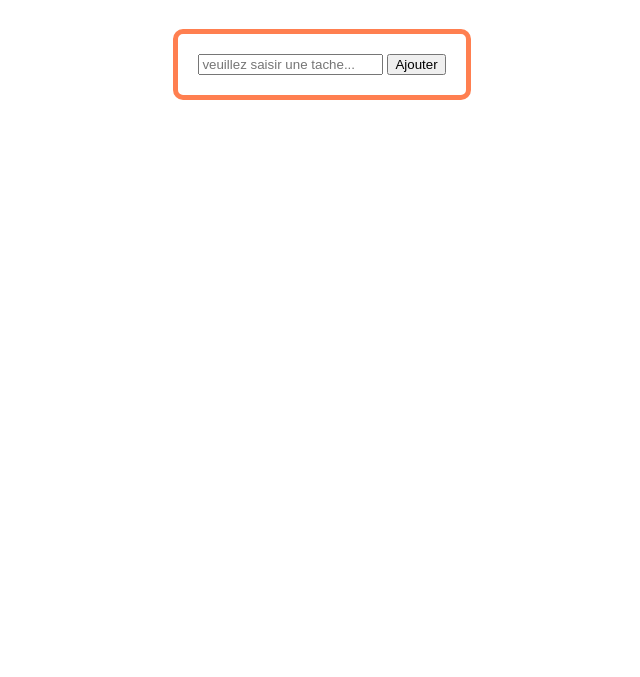
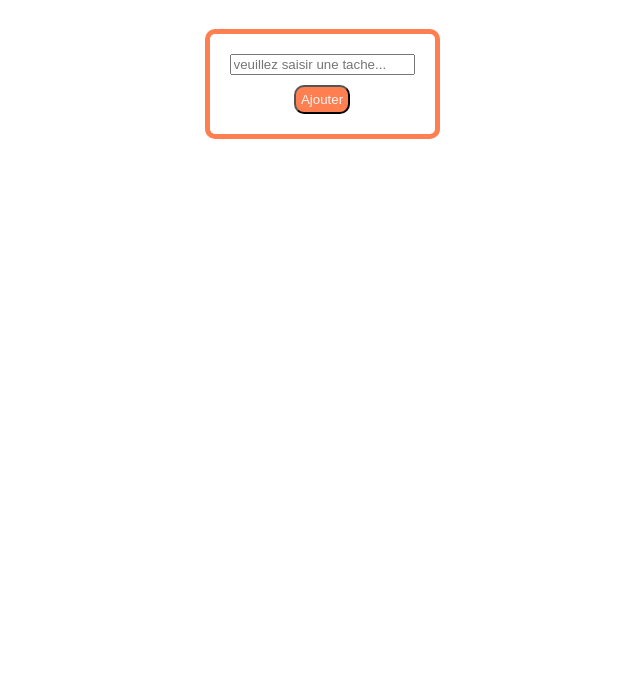
Before and after one commit to CedricC013/exo4, a plain HTML site: page index.html in a window 1280 px wide. Shown: the part 123-800 px from the top of the page, without its empty margins (318-958 px from the left). Drawn offline with Linux system fonts and the light colour scheme.

Commit message:
modif html

```diff
--- a/index.html
+++ b/index.html
@@ -14,7 +14,7 @@
     <main>
         <div class="todo">
             <input type="text" placeholder="veuillez saisir une tache...">
-            <input type="button" value="Ajouter">
+            <input type="submit" value="Ajouter" class="button">
         </div>
     </main>
 </body>
```
